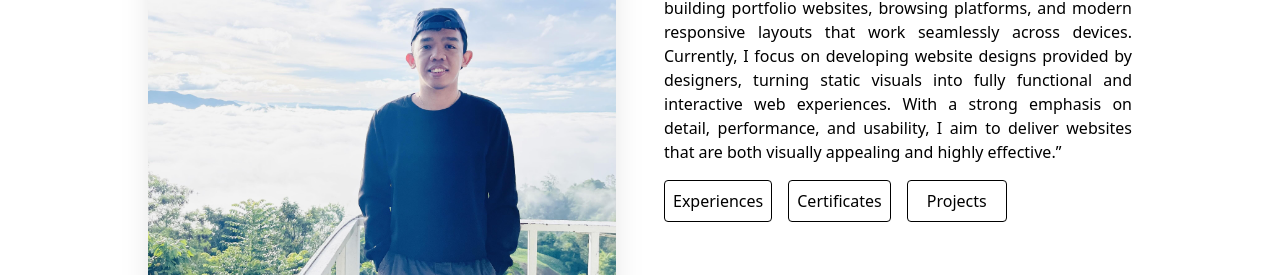
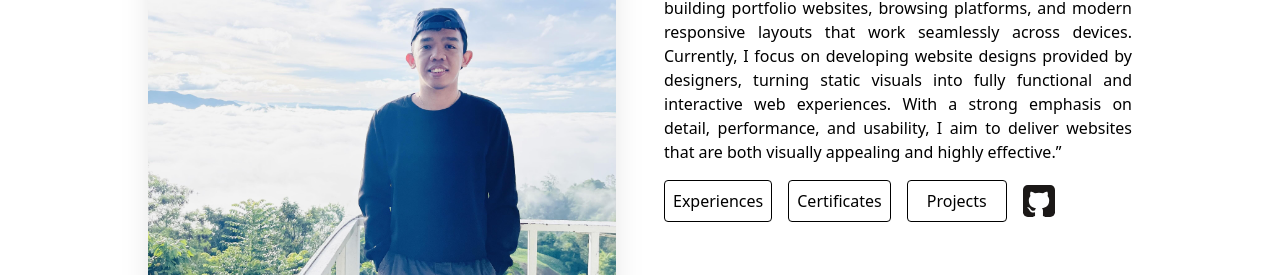
Before and after one commit to awayanrichardjr/hardric-portfolio-react-project, a React (Vite) app: page / in a window 1280 px wide. Shown: the part 1095-1370 px from the top of the page. Built offline with nearby package versions, Linux system fonts and the light colour scheme; a web font is replaced by a local one.

Commit message:
adding github link on about

```diff
--- a/src/about/App.css
+++ b/src/about/App.css
@@ -20,7 +20,7 @@
   padding: 1rem;
   gap: 1rem;
 }
-.about :where(.container) img {
+.about :where(.container) .about-profile {
   aspect-ratio: 1/1;
   width: clamp(100px, 90vw, 500px);
   border-radius: 1rem;
@@ -62,6 +62,13 @@
   color: var(--color-hover);
   transform: translateY(-3px);
 }
+.about :where(.container) .buttons > a > img {
+  width: clamp(1px, 90vw, 32px);
+}
+.about :where(.container) .buttons > a:hover > img {
+  transform: translateY(-3px);
+  box-shadow: var(--card-shadow);
+}
 
 @media screen and (max-width: 1024px) {
   .about :where(.container) h4 {
--- a/src/about/App.jsx
+++ b/src/about/App.jsx
@@ -1,13 +1,18 @@
 import "./App.css";
 import "./root.css";
 import profilePic from "../assets/img/me.jpeg";
+import github from "../assets/social icons/github.svg";
 
 function App() {
   return (
     <>
       <section className="about" id="about">
         <div className="container">
-          <img src={profilePic} alt="profile picture" />
+          <img
+            className="about-profile"
+            src={profilePic}
+            alt="profile picture"
+          />
         </div>
         <div className="container">
           <h4 className="croissant-one-regular">Richard D. Awayan Jr.</h4>
@@ -35,6 +40,9 @@ function App() {
             <button>
               <a href="#about">Projects</a>
             </button>
+            <a href="https://github.com/awayanrichardjr" target="_blank">
+              <img title="Github profile" src={github} alt="github" />
+            </a>
           </section>
         </div>
       </section>
--- a/src/skills/App.css
+++ b/src/skills/App.css
@@ -34,6 +34,10 @@
   aspect-ratio: 1/1;
   width: clamp(1px, 90vw, 70px);
 }
+.skills :where(.skills-list) li > a > img {
+  aspect-ratio: 1/1;
+  width: clamp(1px, 90vw, 70px);
+}
 .skills :where(.skills-list) li:hover > img {
   /* filter: drop-shadow(0 0 1rem white); */
   filter: drop-shadow(10px 10px 1rem rgba(255, 0, 0, 0.5))
```
